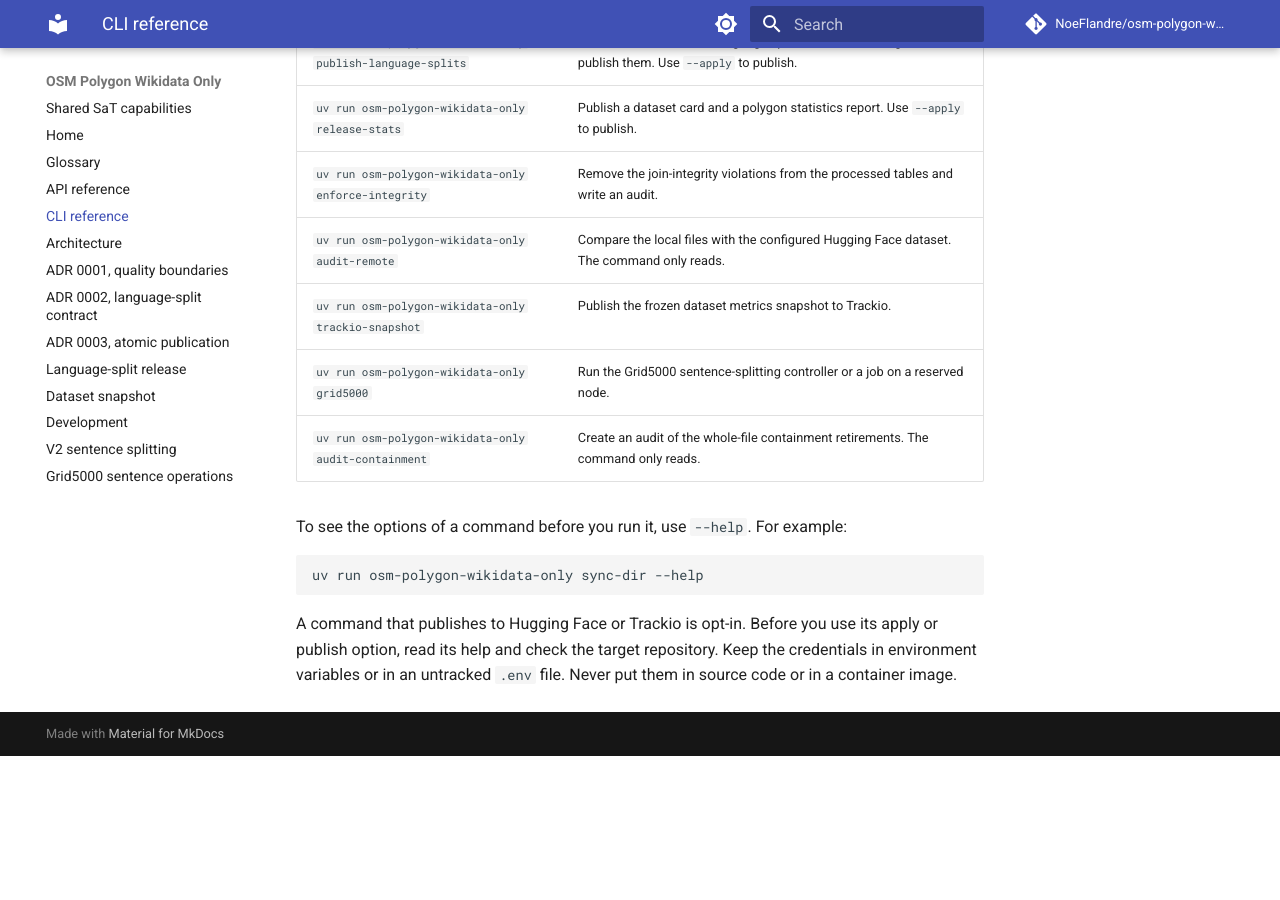
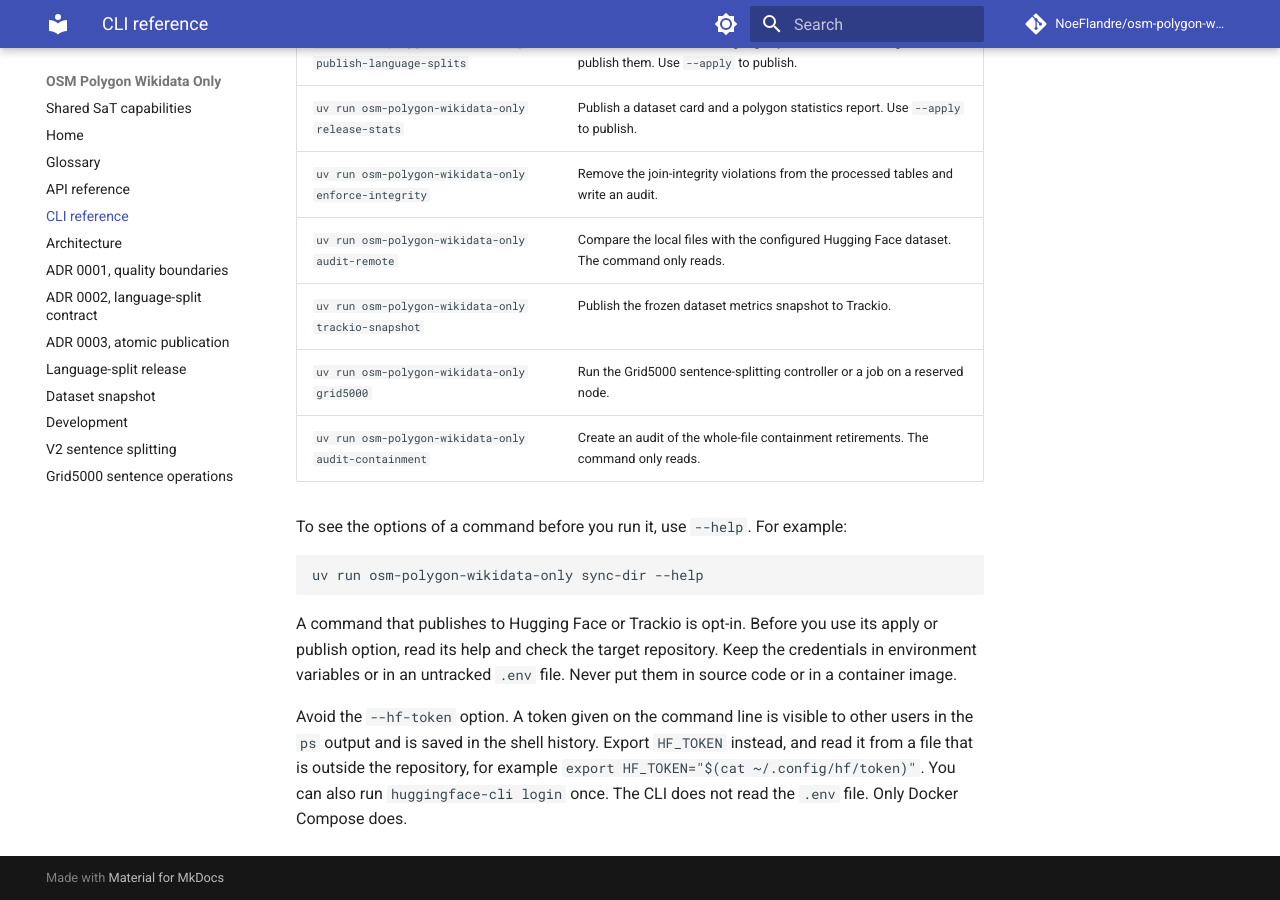
Before and after one commit to NoeFlandre/osm-polygon-wikidata-only, an MkDocs documentation site: the page built from docs/cli-reference.md, in a window 1280 px wide and 900 px high, scrolled down 760 px. Built offline with MkDocs 1.6.1 and Material for MkDocs 9.7.7, drawn with Linux system fonts in a browser that asks for light colours; comment, search, counter and statistics services are not loaded; before the commit the page ends 1516 px from its top, so only the background shows below that.

Commit message:
docs(cli): steer users away from --hf-token on the command line
A token passed with --hf-token is visible in the ps output and saved in
the shell history. Document the HF_TOKEN environment variable, a token
file read from outside the repository, and huggingface-cli login as the
preferred ways to authenticate. The CLI does not read .env, only Docker
Compose does. The option itself is unchanged.

Closes #179

Co-Authored-By: Claude Code <noreply@anthropic.com>
Claude-Session: https://claude.ai/code/session_017B7YNh9cCNYg2LKATZ8Hq3

````diff
--- a/docs/cli-reference.md
+++ b/docs/cli-reference.md
@@ -26,3 +26,5 @@ uv run osm-polygon-wikidata-only sync-dir --help
 ```
 
 A command that publishes to Hugging Face or Trackio is opt-in. Before you use its apply or publish option, read its help and check the target repository. Keep the credentials in environment variables or in an untracked `.env` file. Never put them in source code or in a container image.
+
+Avoid the `--hf-token` option. A token given on the command line is visible to other users in the `ps` output and is saved in the shell history. Export `HF_TOKEN` instead, and read it from a file that is outside the repository, for example `export HF_TOKEN="$(cat ~/.config/hf/token)"`. You can also run `huggingface-cli login` once. The CLI does not read the `.env` file. Only Docker Compose does.
````
